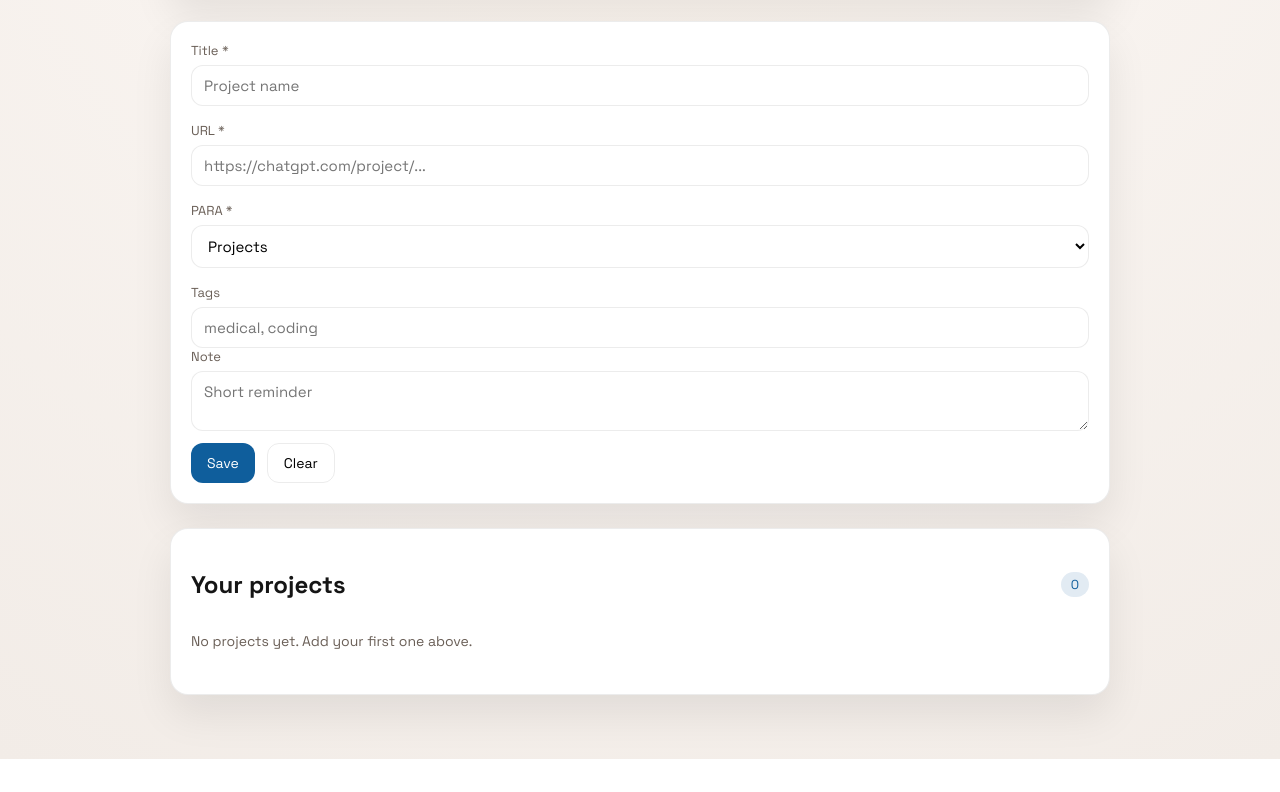
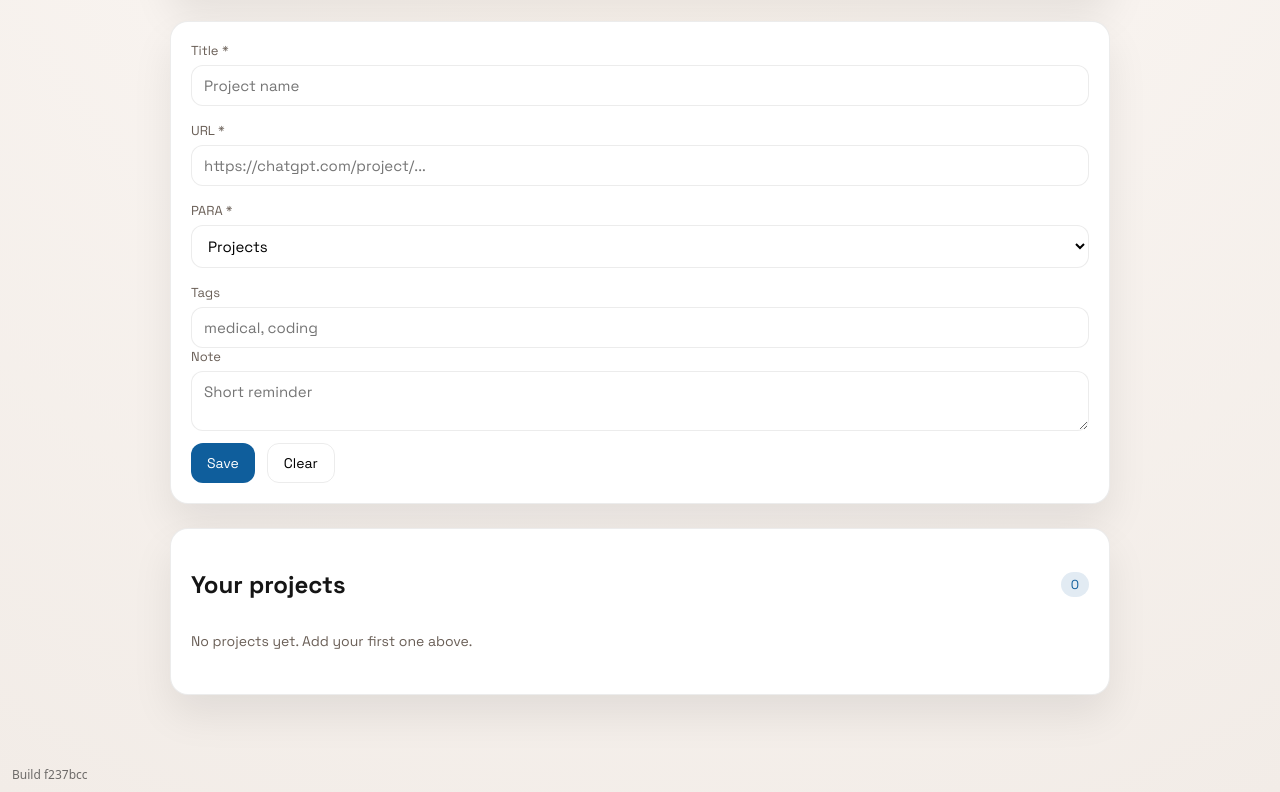
Before and after one commit to eddieljhTW-1337/gpt-project-hub, a website: page docs/index.html in a window 1280 px wide. Shown: the part 330-1122 px from the top of the page. Before the commit the page ends 1089 px from the top, so only its background shows below. Drawn offline with Linux system fonts and the light colour scheme.

Commit message:
Add build stamp to index

```diff
--- a/docs/index.html
+++ b/docs/index.html
@@ -105,5 +105,8 @@
 
     <script type="module" src="./src/main.js"></script>
     <script nomodule src="./src/bundle.js"></script>
+    <div style="font:12px/1.4 system-ui;opacity:0.6;padding:8px 12px;">
+      Build f237bcc
+    </div>
   </body>
 </html>
```
Also changed, not shown: public/index.html (+3 -0 lines).
